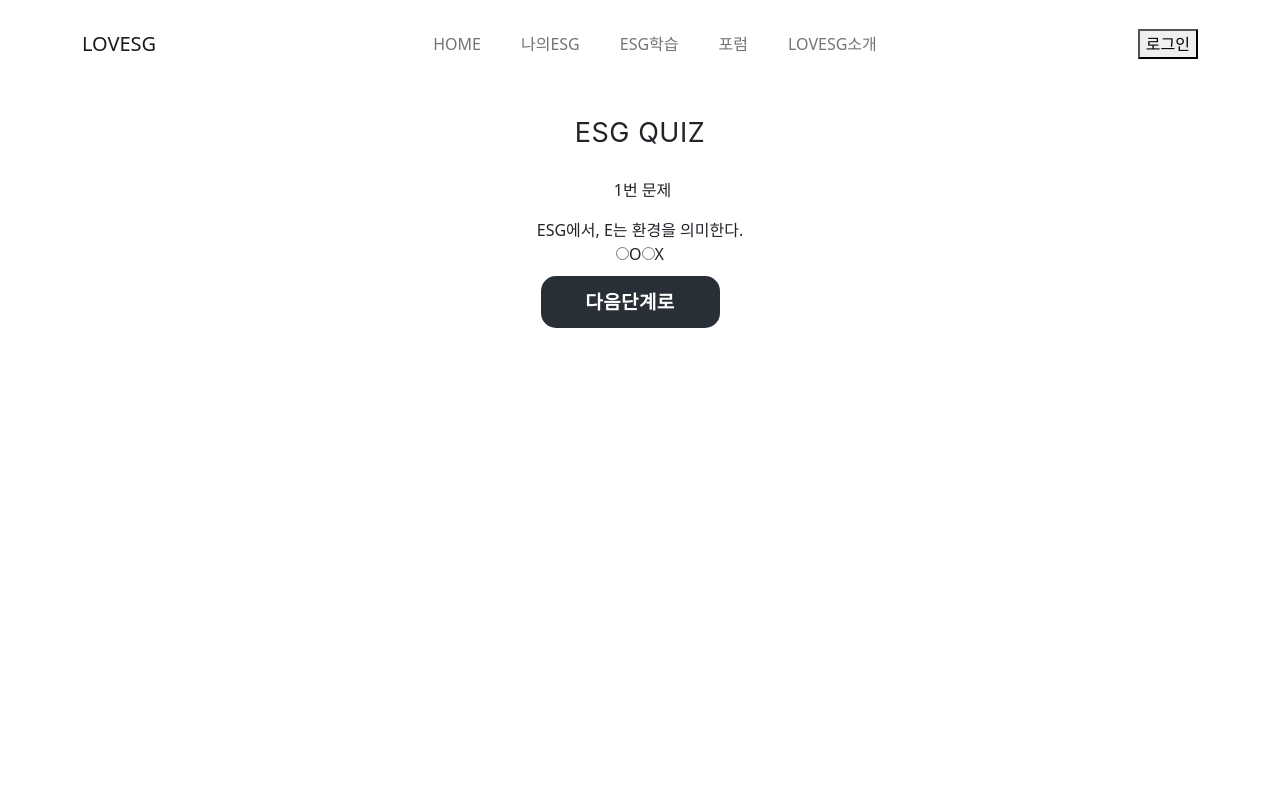
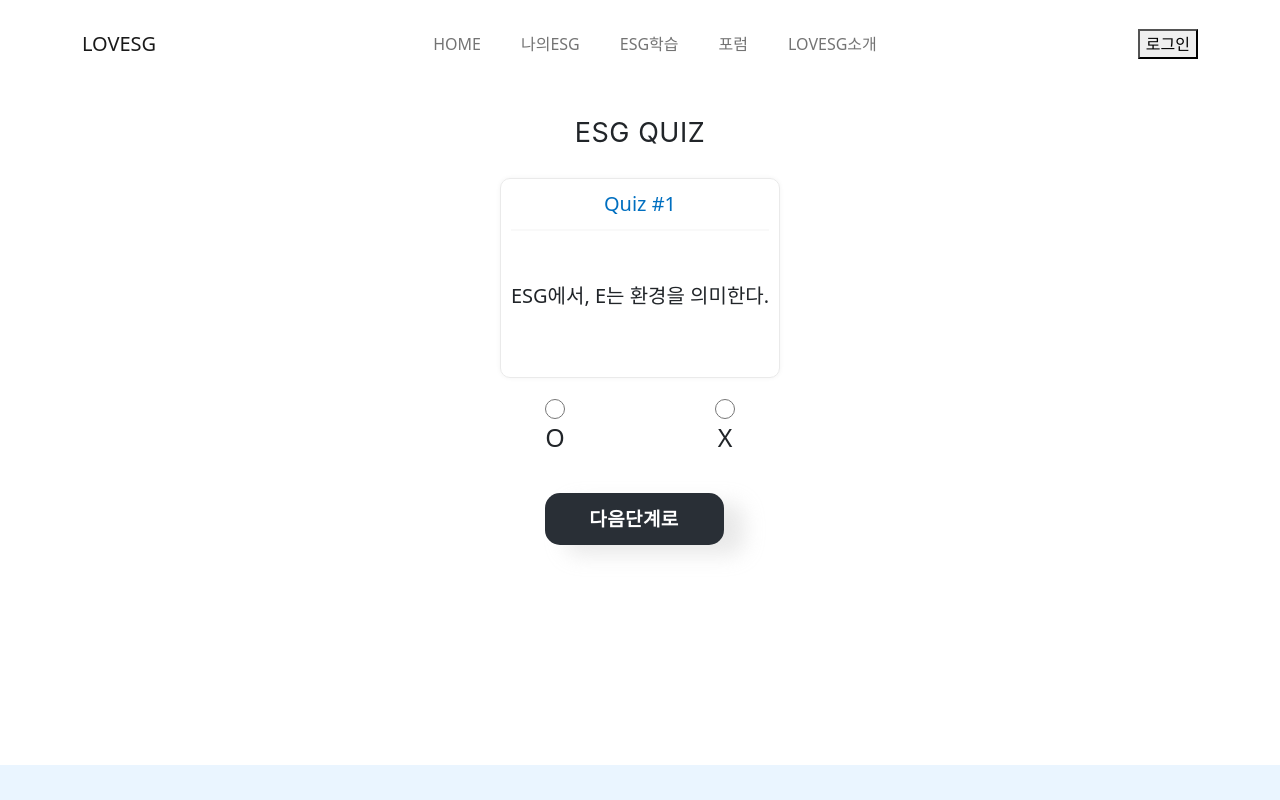
Before and after one commit to KWU-ESG/esg-frontend-next, a Next.js app: page /esg/quiz in a window 1280 px wide. Shown: the top 800 px of the page. Built offline with nearby package versions, Linux system fonts and the light colour scheme.

Commit message:
:lipstick: Quiz UI styling
퀴즈 UI 작업 중, 추후 결과 화면 디자인 할 것, 박스 사이즈 고정 할 것

```diff
--- a/pages/esg/quiz/index.js
+++ b/pages/esg/quiz/index.js
@@ -5,14 +5,18 @@ import Footer from '../../../components/layouts/Footer';
 import {
   ButtonWrapper,
   InputWrapper,
-  Label
 } from "../../../styles/register-post";
 
 
 import {
   QuizWrapper,
   CustomNextButton,
-  Title
+  Title,
+  Quiz,
+  Label,
+  Option,
+  StyledLabel,
+  StyledInput
 } from "../../../styles/quiz-style";
 
 export default function QuizPage() {
@@ -90,12 +94,16 @@ export default function QuizPage() {
         <QuizWrapper>
         {num <= quiz.list.length - 1 ? (
             <>
-                <Label>{num + 1}번 문제</Label>
-                <div>{quiz.list[num].question}</div>
-                <div>
+
+                <Quiz>
+                  <Label>Quiz #{num + 1}</Label>
+                  <hr />
+                  {quiz.list[num].question}
+                </Quiz>
+                <Option>
                 {quiz.list[num].options.map((option, index) => (
-                  <label key={index}>
-                    <input
+                  <StyledLabel key={index}>
+                    <StyledInput
                       type="radio"
                       name="answer"
                       value={option}
@@ -103,9 +111,9 @@ export default function QuizPage() {
                       onChange={() => setSelectedOption(option)}
                     />
                     {option}
-                  </label>
+                  </StyledLabel>
                 ))}
-              </div>
+              </Option>
               <ButtonWrapper><CustomNextButton onClick={onClickBtn}>다음단계로</CustomNextButton></ButtonWrapper>
               </>
              ) : (
@@ -114,6 +122,7 @@ export default function QuizPage() {
 
         </QuizWrapper>
     </div>
+    <Footer />
     </>
   );
 }
--- a/styles/quiz-style.js
+++ b/styles/quiz-style.js
@@ -22,16 +22,12 @@ export const SubmitButton = styled.button`
   border-radius: 15px;
 `;
 export const CustomNextButton = styled(SubmitButton)`
-  margin-right: 20px;
+
   margin-left: 0px;
+  margin-top: 25px;
   background-color: rgba(41, 47, 54, 1);
+  box-shadow: 20px 10px 20px 0px rgba(192, 192, 192, 0.35);
 `;
-
-// display: flex;
-//     flex-direction: row;
-//     align-content: center;
-//     justify-content: center;
-//     align-items: center;
 
 export const Title = styled.div`
   font-family: Inter;
@@ -46,3 +42,62 @@ export const Title = styled.div`
   align-items: center;
   margin-bottom: 20px;
 `;
+
+export const Quiz = styled.div`
+  font-size: 20px;
+  display: flex;
+  flex-direction: column;
+  padding-bottom: 16px;
+  font-weight: 500;
+  border: 1px solid rgba(234, 234, 234, 1);
+  padding: 10px;
+  margin-bottom: 20px;
+  height: 200px;
+  border-radius: 10px;
+  align-items: center;
+  align-content: center;
+  justify-content: flex-start;
+  box-shadow: 0px 0px 5px 0px rgba(0, 0, 0, 0.05);
+
+  hr {
+    border: none;
+    border-top: 2px solid rgba(234, 234, 234, 1);
+    margin: 10px 0;
+    margin-bottom: 50px;
+    width: 100%;
+  }
+`;
+
+export const Label = styled.div`
+  font-size: 20px;
+  font-weight: 510;
+  color: rgba(0, 111, 192, 1);
+`;
+
+export const Option = styled.div`
+  width: 250px;
+  height: 60px;
+  display: flex;
+  justify-content: center;
+  flex-direction: row;
+  gap: 150px;
+  align-items: center;
+`;
+
+
+export const StyledLabel = styled.label`
+  display: flex;
+  margin-top: 20px;
+  margin-bottom: 20px;
+  font-size: 25px;
+  flex-direction: column;
+  align-content: center;
+  align-items: center;
+`;
+
+export const StyledInput = styled.input`
+  font-size: 30px;
+  font-weight: 700;
+  width: 20px;
+  height: 20px;
+`;
```
